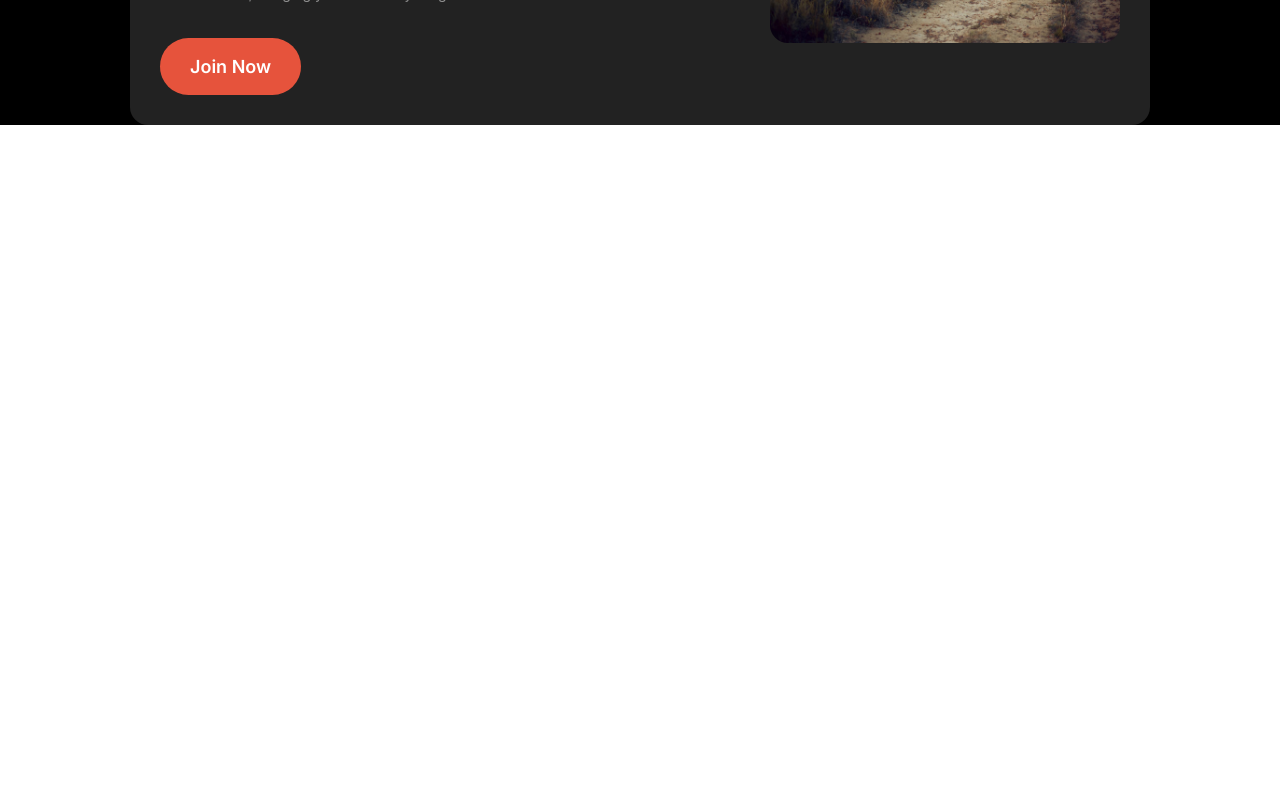
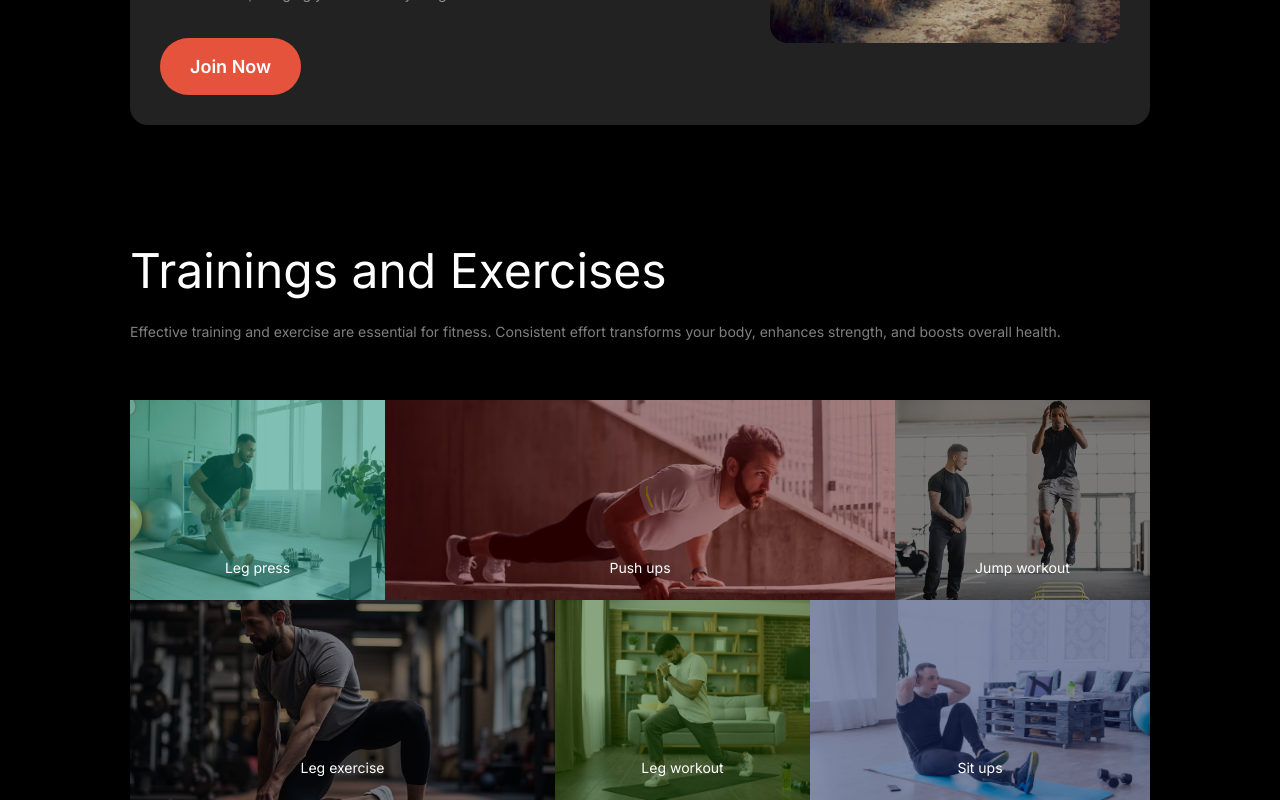
Before and after one commit to mrirakib04/landing-page-3, a React (Vite) app: page / in a window 1280 px wide. Shown: the part 1705-2505 px from the top of the page. Before the commit the page ends 1840 px from the top, so only its background shows below. Built offline with nearby package versions, Linux system fonts and the light colour scheme; a web font is replaced by a local one.

Commit message:
training section added

```diff
--- a/src/App.css
+++ b/src/App.css
@@ -222,3 +222,57 @@ header ul li a:hover {
   width: 100%;
   border-radius: 18px;
 }
+
+/* training section */
+.training {
+  padding-left: 10px;
+  padding-right: 10px;
+}
+.training-image {
+  display: grid;
+  grid-template-columns: repeat(12, 1fr);
+}
+.exercise-image1 {
+  grid-column: 1 / span 3;
+  background-color: rgba(6, 255, 210, 0.5);
+}
+.exercise-image2 {
+  grid-column: 4 / span 6;
+  background-color: rgba(255, 0, 0, 0.3);
+}
+.exercise-image3 {
+  grid-column: 10 / span 3;
+  background-color: rgba(0, 0, 0, 0.5);
+}
+.exercise-image4 {
+  grid-column: 1 / span 5;
+}
+.exercise-image5 {
+  grid-column: 6 / span 3;
+  background-color: rgba(66, 255, 0, 0.3);
+}
+.exercise-image6 {
+  grid-column: 9 / span 4;
+  background-color: rgba(0, 71, 255, 0.3);
+}
+.training-image-box img {
+  height: 200px;
+  width: 100%;
+  object-fit: cover;
+  opacity: 0.5;
+}
+.training-image-box {
+  height: 200px;
+  position: relative;
+}
+.training-image-box p {
+  position: absolute;
+  width: 115px;
+  font-size: 14px;
+  text-align: center;
+  left: 50%;
+  bottom: 1%;
+  transform: translate(-50%, -50%);
+  padding: 5px 10px;
+  border-radius: 10px;
+}
--- a/src/App.jsx
+++ b/src/App.jsx
@@ -5,6 +5,12 @@ import hIMG2 from "./assets/images/image2.png";
 import hIMG3 from "./assets/images/image3.png";
 import hIMG4 from "./assets/images/image4.png";
 import runIMG from "./assets/images/run.jpg";
+import excerciseIMG1 from "./assets/images/exercise1.jpg";
+import excerciseIMG2 from "./assets/images/exercise2.png";
+import excerciseIMG3 from "./assets/images/exercise3.png";
+import excerciseIMG4 from "./assets/images/exercise4.png";
+import excerciseIMG5 from "./assets/images/exercise5.jpg";
+import excerciseIMG6 from "./assets/images/exercise6.jpg";
 
 function App() {
   return (
@@ -150,6 +156,43 @@ function App() {
             </div>
           </div>
         </section>
+        {/* training section  */}
+        <section className="training">
+          <div className="training-content">
+            <h2 className="section-title">Trainings and Exercises</h2>
+            <p className="section-info">
+              Effective training and exercise are essential for fitness.
+              Consistent effort transforms your body, enhances strength, and
+              boosts overall health.
+            </p>
+          </div>
+          <div className="training-image">
+            <div className="training-image-box exercise-image1">
+              <img src={excerciseIMG1} alt="" />
+              <p>Leg press</p>
+            </div>
+            <div className="training-image-box exercise-image2">
+              <img src={excerciseIMG2} alt="" />
+              <p>Push ups</p>
+            </div>
+            <div className="training-image-box exercise-image3">
+              <img src={excerciseIMG3} alt="" />
+              <p>Jump workout</p>
+            </div>
+            <div className="training-image-box exercise-image4">
+              <img src={excerciseIMG4} alt="" />
+              <p>Leg exercise</p>
+            </div>
+            <div className="training-image-box exercise-image5">
+              <img src={excerciseIMG5} alt="" />
+              <p>Leg workout</p>
+            </div>
+            <div className="training-image-box exercise-image6">
+              <img src={excerciseIMG6} alt="" />
+              <p>Sit ups</p>
+            </div>
+          </div>
+        </section>
       </main>
     </div>
   );
```
